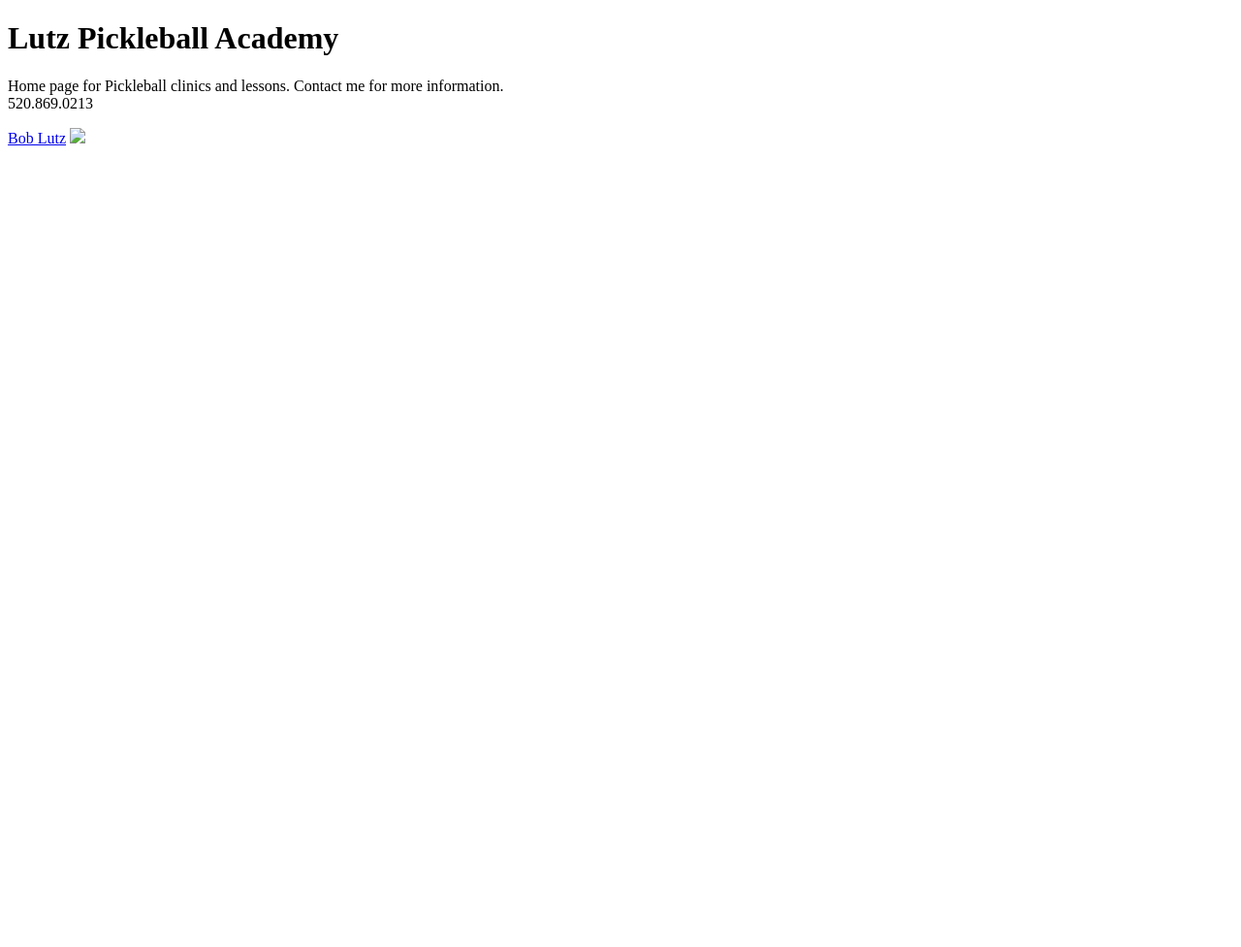
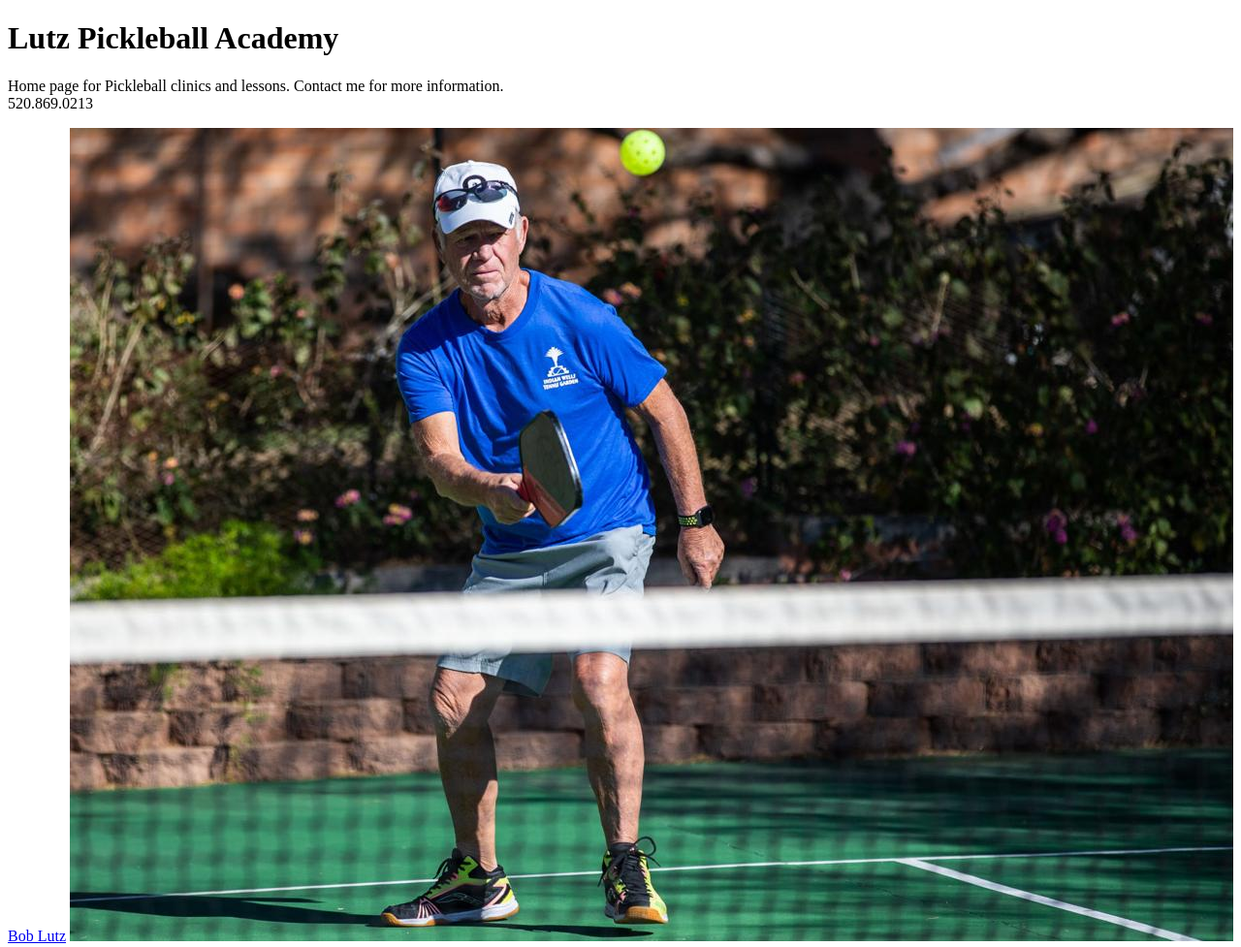
Before and after one commit to LutzFeste/Lutz-Pickleball-Academy, a plain HTML site: page lpa.html in a window 1280 px wide. Shown: the whole page at 97% size. Before the commit the page ends 800 px from the top, so only its background shows below. Drawn offline with Linux system fonts and the light colour scheme.

Commit message:
Update lpa.html

```diff
--- a/lpa.html
+++ b/lpa.html
@@ -7,6 +7,6 @@
 	<h1>Lutz Pickleball Academy</h1>
 	<p>Home page for Pickleball clinics and lessons. Contact me for more information. <br> 520.869.0213</p>
 	<a href="https://www.pickleballteachers.com/united-states/tucson/pickleball-teachers/bob-lutz" target="_blank" title="Pickleball Coach">Bob Lutz</a>
-	<img src="img/bob-lutz.jpeg">
+	<img src="img/Bob-lutz.jpg">
 </body>
 </html>
```
